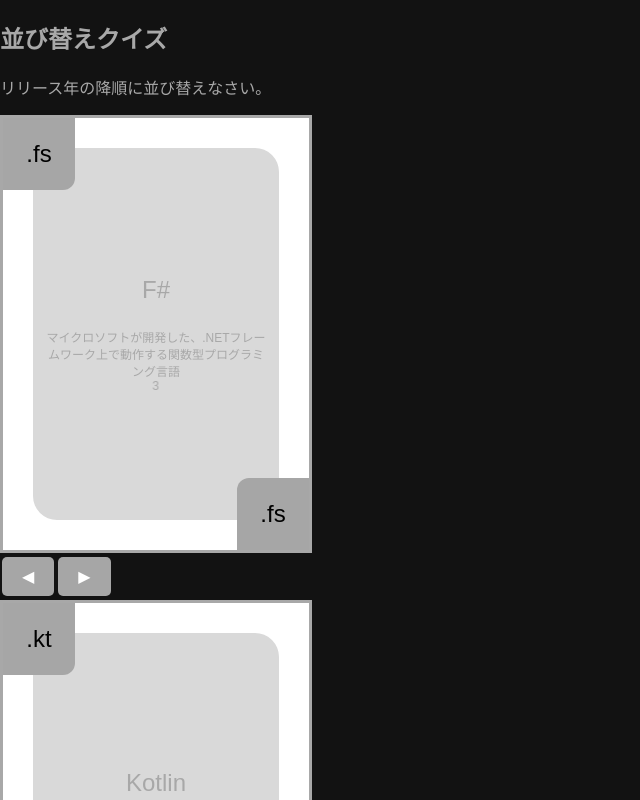
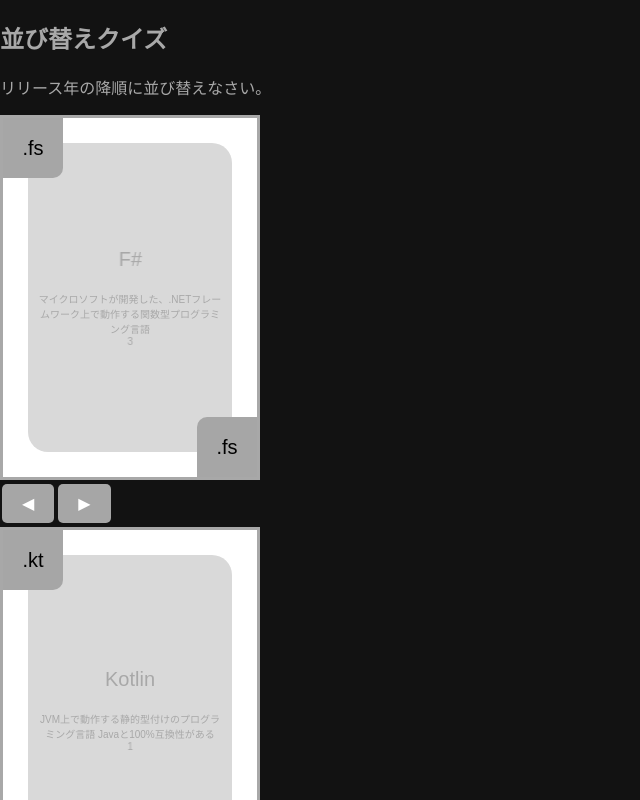
Before and after one commit to raiga0310/Sort-Quiz, a React (Create React App) app: page / in a window 1280 px wide. Both pictures are taken after typing "Sample" into the empty fields and a click on the button "開始". Shown: the top 800 px of the page, without its empty margins (0-640 px from the left). Built offline with nearby package versions, Linux system fonts and the light colour scheme; what @twind/core, @twind/preset-tailwind would draw is missing.

Commit message:
feat: カードサイズが大きすぎるのですこし小さく

```diff
--- a/src/components/FlippingCard.css
+++ b/src/components/FlippingCard.css
@@ -55,7 +55,7 @@
 /* 全体のフレーム, カードの基底要素 */
 .frame {
   /* カードの大きさの倍率 */
-  --mul: 6;
+  --mul: 5;
 
   box-sizing: border-box;
   width: calc(52px * var(--mul));
```
